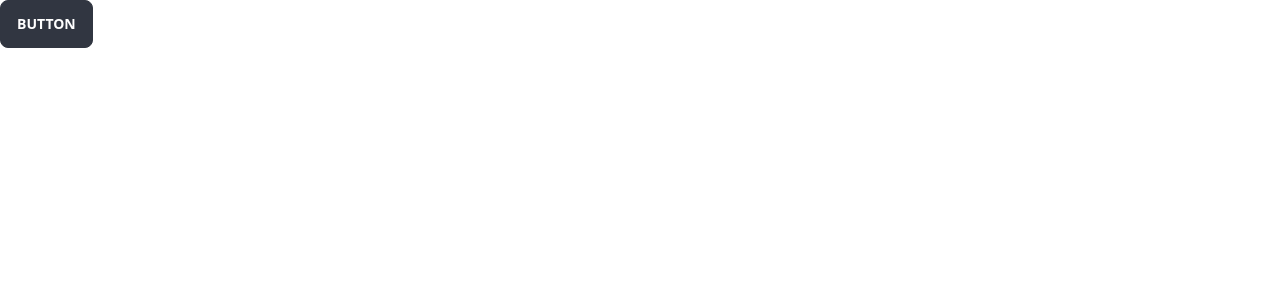
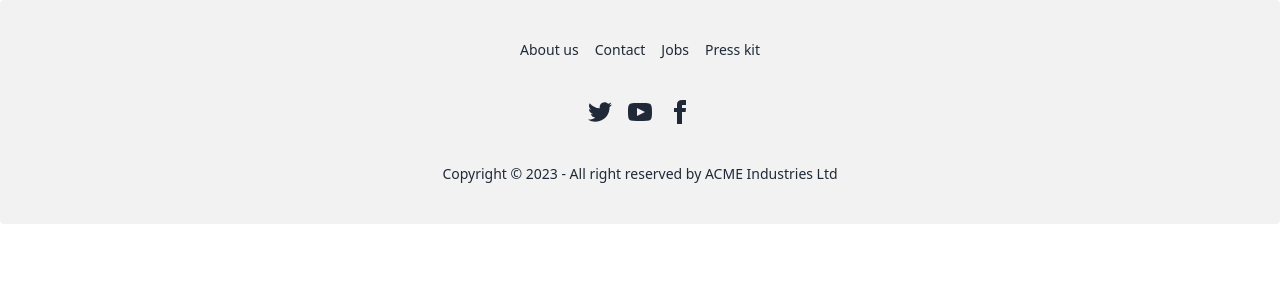
Before and after one commit to ekram2d/toy-market-client, a React (Vite) app: page / in a window 1280 px wide. Shown: the top 300 px of the page. Built offline with nearby package versions, Linux system fonts and the light colour scheme.

Commit message:
footer added

```diff
--- a/src/App.jsx
+++ b/src/App.jsx
@@ -2,13 +2,17 @@
 import reactLogo from './assets/react.svg'
 import viteLogo from '/vite.svg'
 import './App.css'
+import { Outlet } from 'react-router-dom'
+import Footer from './Components/Footer/Footer'
 
 function App() {
   const [count, setCount] = useState(0)
 
   return (
     <>
-       <button className="btn btn-active">Button</button>
+
+       <Outlet></Outlet>
+       <Footer></Footer>
     </>
   )
 }
--- /dev/null
+++ b/src/Components/Footer/Footer.jsx
@@ -0,0 +1,29 @@
+import React from 'react';
+
+const Footer = () => {
+      return (
+            <>
+                  <footer className="footer footer-center p-10 bg-base-200 text-base-content rounded">
+                        <div className="grid grid-flow-col gap-4">
+                              <a className="link link-hover">About us</a>
+                              <a className="link link-hover">Contact</a>
+                              <a className="link link-hover">Jobs</a>
+                              <a className="link link-hover">Press kit</a>
+                        </div>
+                        <div>
+                              <div className="grid grid-flow-col gap-4">
+                                    <a><svg xmlns="http://www.w3.org/2000/svg" width="24" height="24" viewBox="0 0 24 24" className="fill-current"><path d="M24 4.557c-.883.392-1.832.656-2.828.775 1.017-.609 1.798-1.574 2.165-2.724-.951.564-2.005.974-3.127 1.195-.897-.957-2.178-1.555-3.594-1.555-3.179 0-5.515 2.966-4.797 6.045-4.091-.205-7.719-2.165-10.148-5.144-1.29 2.213-.669 5.108 1.523 6.574-.806-.026-1.566-.247-2.229-.616-.054 2.281 1.581 4.415 3.949 4.89-.693.188-1.452.232-2.224.084.626 1.956 2.444 3.379 4.6 3.419-2.07 1.623-4.678 2.348-7.29 2.04 2.179 1.397 4.768 2.212 7.548 2.212 9.142 0 14.307-7.721 13.995-14.646.962-.695 1.797-1.562 2.457-2.549z"></path></svg></a>
+                                    <a><svg xmlns="http://www.w3.org/2000/svg" width="24" height="24" viewBox="0 0 24 24" className="fill-current"><path d="M19.615 3.184c-3.604-.246-11.631-.245-15.23 0-3.897.266-4.356 2.62-4.385 8.816.029 6.185.484 8.549 4.385 8.816 3.6.245 11.626.246 15.23 0 3.897-.266 4.356-2.62 4.385-8.816-.029-6.185-.484-8.549-4.385-8.816zm-10.615 12.816v-8l8 3.993-8 4.007z"></path></svg></a>
+                                    <a><svg xmlns="http://www.w3.org/2000/svg" width="24" height="24" viewBox="0 0 24 24" className="fill-current"><path d="M9 8h-3v4h3v12h5v-12h3.642l.358-4h-4v-1.667c0-.955.192-1.333 1.115-1.333h2.885v-5h-3.808c-3.596 0-5.192 1.583-5.192 4.615v3.385z"></path></svg></a>
+                              </div>
+                        </div>
+                        <div>
+                              <p>Copyright © 2023 - All right reserved by ACME Industries Ltd</p>
+                        </div>
+                  </footer>
+
+            </>
+      );
+};
+
+export default Footer;
--- a/src/main.jsx
+++ b/src/main.jsx
@@ -1,11 +1,13 @@
 import React from 'react'
 import ReactDOM from 'react-dom/client'
-import App from './App.jsx'
+
 import {
   createBrowserRouter,
   RouterProvider,
 } from "react-router-dom";
 import './index.css'
+import App from './App';
+
 
 const router = createBrowserRouter([
   {
```
